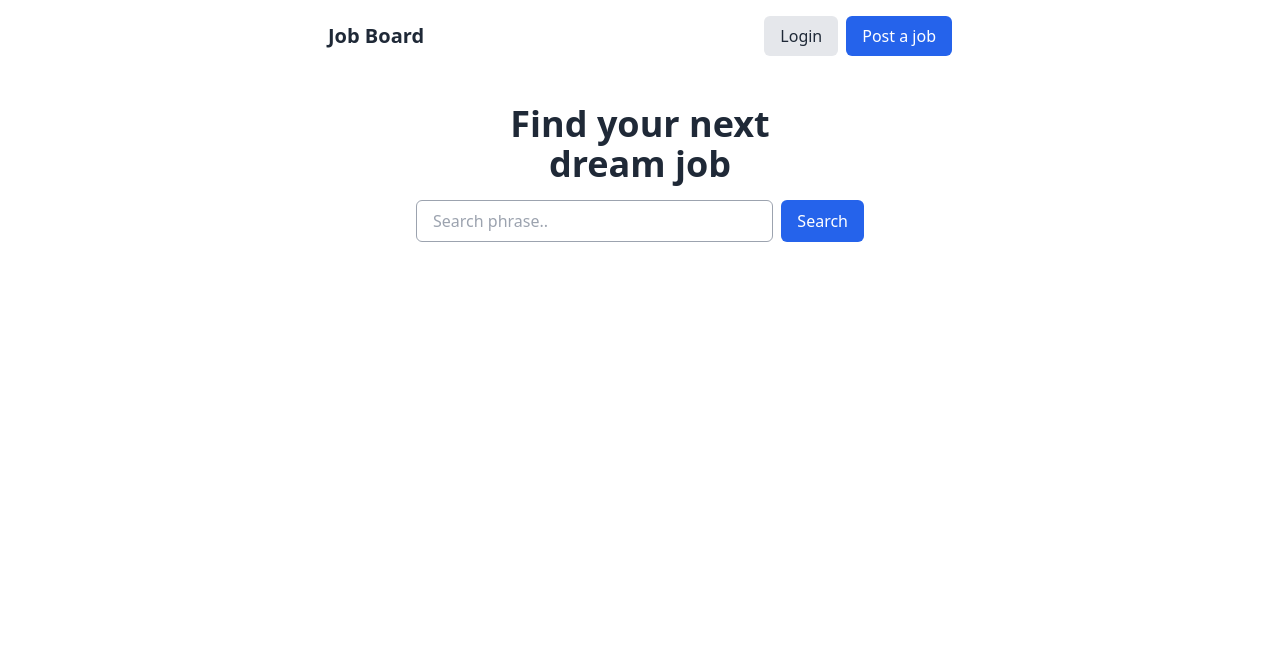
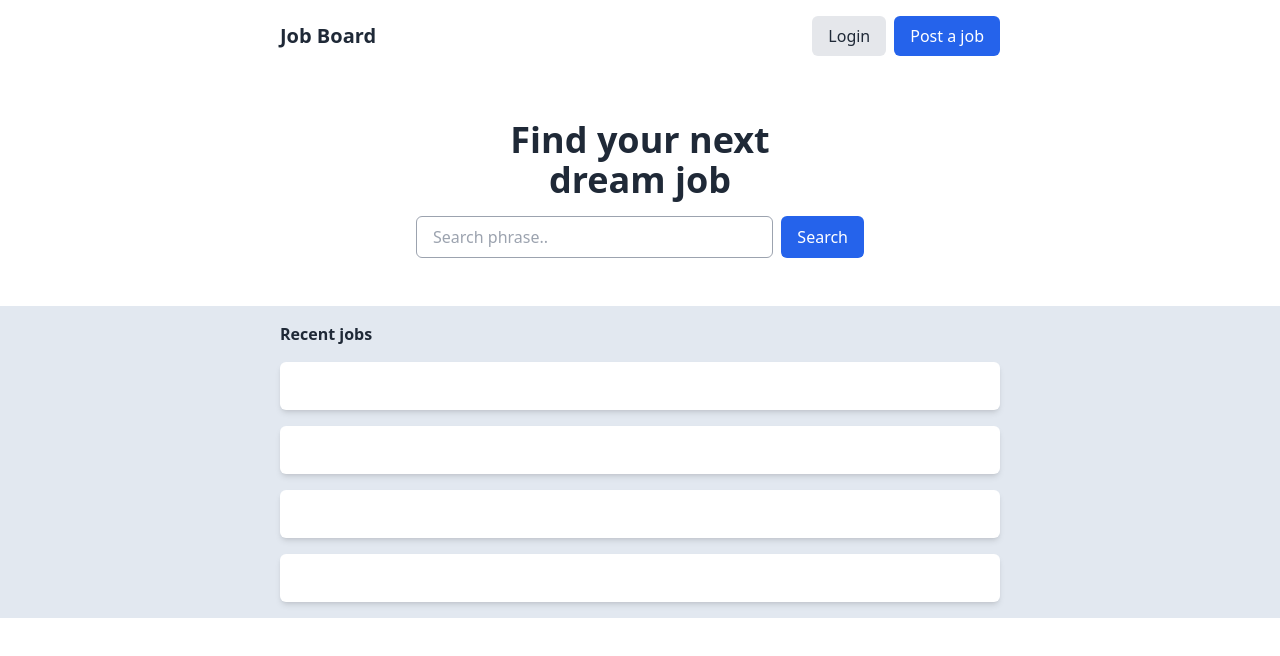
Before and after one commit to Borys-Mch/job-board, a Next.js app: page / in a window 1280 px wide. Shown: the top 656 px of the page. Built offline with nearby package versions, Linux system fonts and the light colour scheme.

Commit message:
Added Jobs component

```diff
--- a/src/app/components/Header.tsx
+++ b/src/app/components/Header.tsx
@@ -3,7 +3,7 @@ import Link from "next/link";
 export default function Header() {
     return (
         <header>
-        <div className="flex items-center justify-between mx-auto">
+        <div className="container flex items-center justify-between my-4">
         <Link href={'/'} className="font-bold text-xl">Job Board</Link>
         <nav className="flex gap-2 *:py-2 *:px-4 *:rounded-md">
           <Link href={'/login'} className="bg-gray-200">Login</Link>
--- a/src/app/components/Hero.tsx
+++ b/src/app/components/Hero.tsx
@@ -1,6 +1,6 @@
 export default function Hero() {
     return (
-        <section className="py-12">
+        <section className="container py-12">
             <h1 className="text-4xl font-bold text-center">
                 Find your next<br /> dream job
             </h1>
--- /dev/null
+++ b/src/app/components/Jobs.tsx
@@ -0,0 +1,15 @@
+export default function Jobs() {
+    return (
+        <div className="bg-slate-200 py-4">
+            <div className="container">
+                <h2 className="font-bold mb-4">Recent jobs</h2>
+                <div className="flex flex-col gap-4">
+                    <div className="bg-white p-6 rounded-md shadow-md"></div>
+                    <div className="bg-white p-6 rounded-md shadow-md"></div>
+                    <div className="bg-white p-6 rounded-md shadow-md"></div>
+                    <div className="bg-white p-6 rounded-md shadow-md"></div>
+                </div>
+            </div>
+        </div>
+    )
+}
--- a/src/app/layout.tsx
+++ b/src/app/layout.tsx
@@ -29,10 +29,8 @@ export default function RootLayout({
       <body
         className={`${geistSans.variable} ${geistMono.variable} antialiased`}
       >
-        <main className="py-4 px-6 max-w-2xl mx-auto">
         <Header />
         {children}
-        </main>
       </body>
     </html>
   );
--- a/src/app/page.tsx
+++ b/src/app/page.tsx
@@ -1,7 +1,11 @@
 import Hero from "./components/Hero";
+import Jobs from "./components/Jobs";
 
 export default function Home() {
   return (
+    <>
     <Hero />
+    <Jobs />
+    </>
   );
 }
--- a/tailwind.config.ts
+++ b/tailwind.config.ts
@@ -13,6 +13,10 @@ const config: Config = {
         'xl': '768px',
         '2xl': '768px',
       },
+      center: true,
+      padding: {
+        DEFAULT: '1.5rem'
+      },
     },
     extend: {
       colors: {
```
